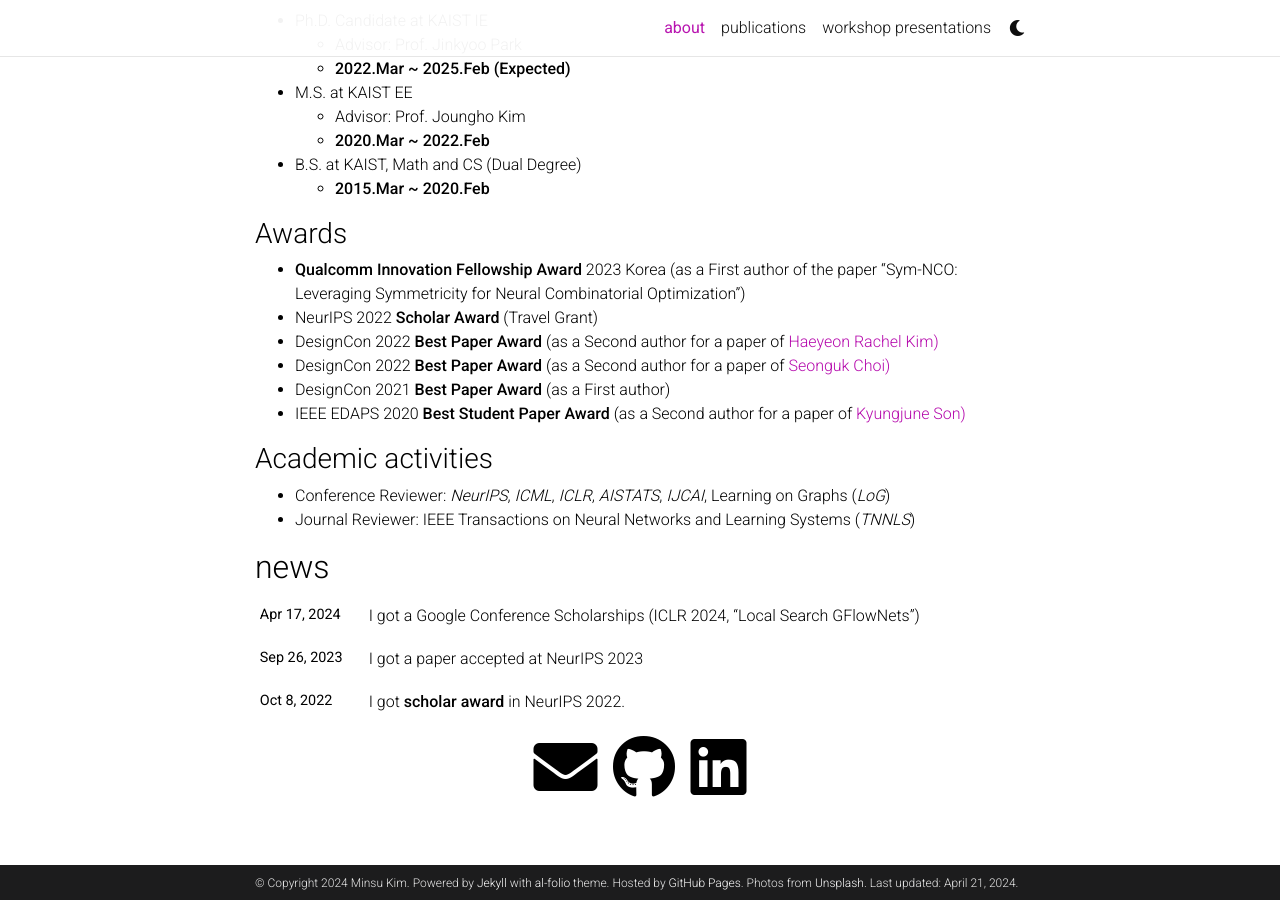
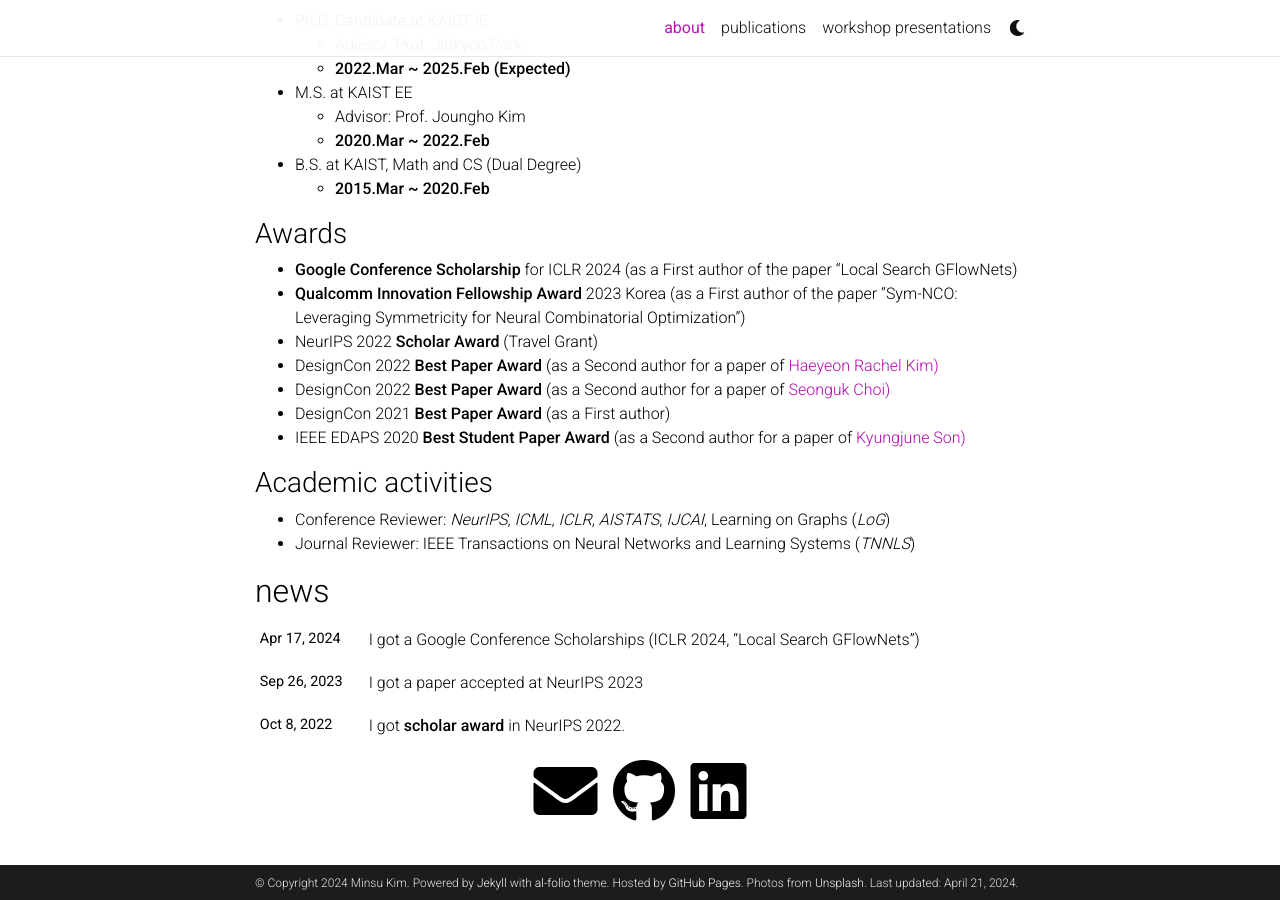
Before and after one commit to minsuukim/minsuukim.github.io, a Jekyll site: the page built from _pages/about.md, in a window 1280 px wide and 900 px high, scrolled down 801 px. Built offline with Jekyll 4.4.1, drawn with Linux system fonts in a browser that asks for light colours; comment, search, counter and statistics services are not loaded; a style sheet for code colours, icons or effects is not loaded.

Commit message:
Update about.md

```diff
--- a/_pages/about.md
+++ b/_pages/about.md
@@ -49,6 +49,7 @@ My research applications includes:
   - **2015.Mar ~ 2020.Feb**
 
 ### Awards
+- **Google Conference Scholarship** for ICLR 2024 (as a First author of the paper "Local Search GFlowNets)
 - **Qualcomm Innovation Fellowship Award** 2023 Korea (as a First author of the paper "Sym-NCO: Leveraging Symmetricity for Neural Combinatorial Optimization")
 - NeurIPS 2022 **Scholar Award** (Travel Grant)
 - DesignCon 2022 **Best Paper Award** (as a Second author for a paper of <a href="https://www.linkedin.com/in/haeyeon-rachel-kim/">Haeyeon Rachel Kim)
```
